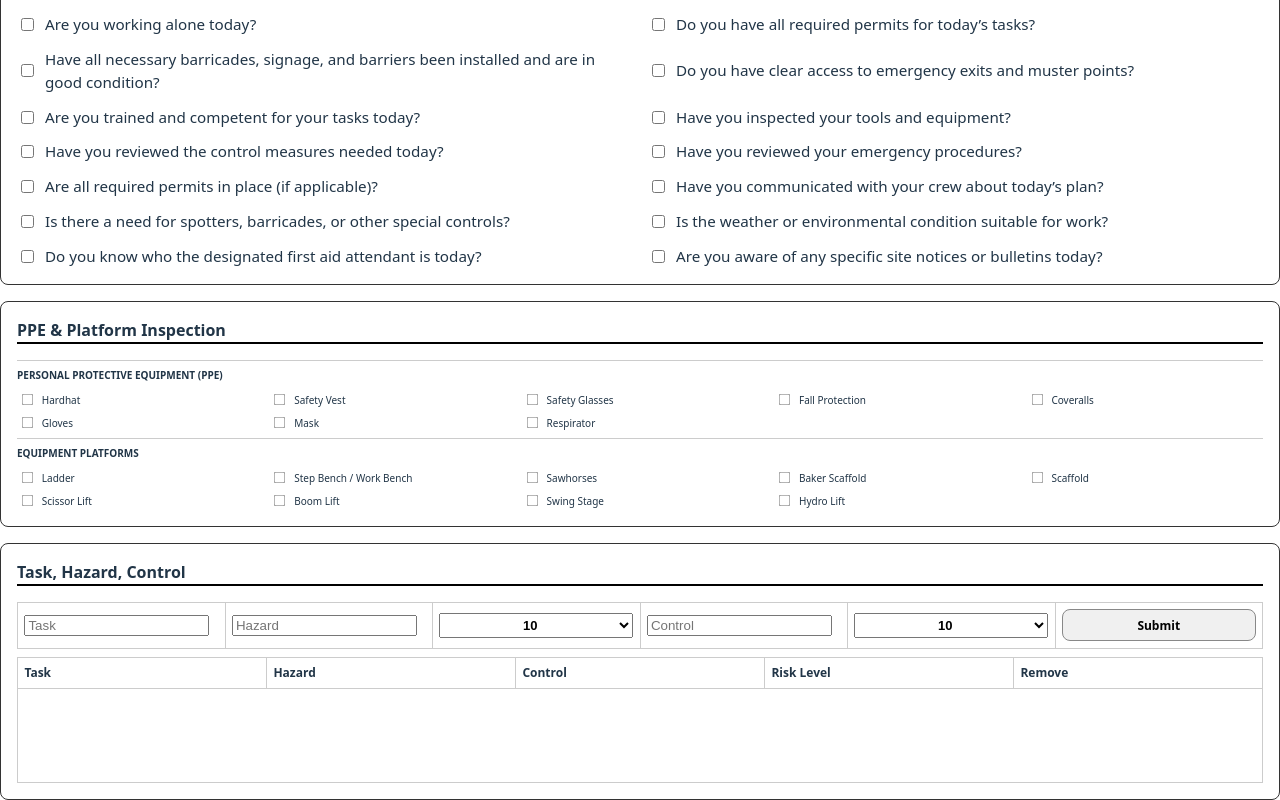
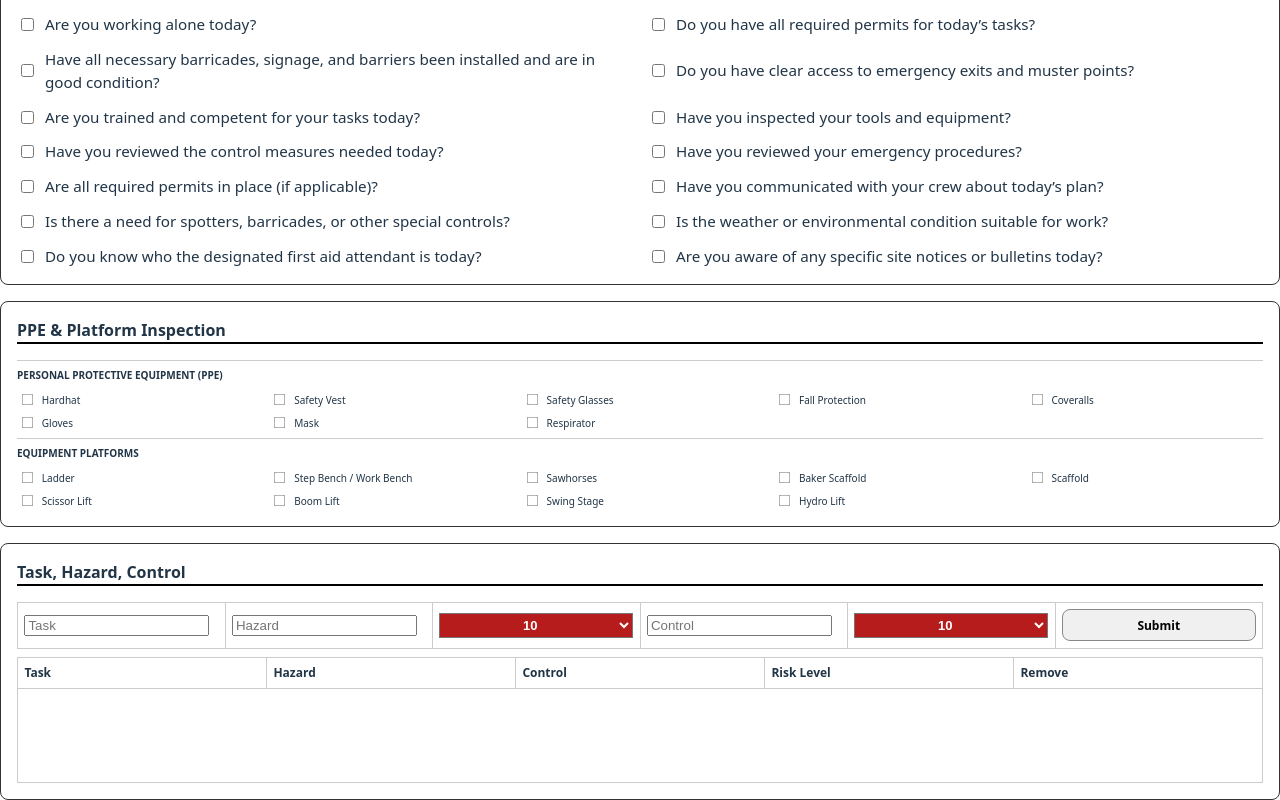
Before and after one commit to HrdHat/Hrdhat, a React (Vite) app: page /flra in a window 1280 px wide. Shown: the part 484-1284 px from the top of the page. Built offline with nearby package versions, Linux system fonts and the light colour scheme.

Commit message:
updated color in scrollwheel in thcmodule

```diff
--- a/src/components/thcmodule.tsx
+++ b/src/components/thcmodule.tsx
@@ -8,6 +8,18 @@ interface Entry {
   control: string;
   controlRisk: number;
 }
+const riskColors: { [key: number]: string } = {
+  1: "#00e676", // bright green
+  2: "#66bb6a",
+  3: "#cddc39",
+  4: "#ffeb3b",
+  5: "#ffc107",
+  6: "#ff9800",
+  7: "#ff5722",
+  8: "#f44336",
+  9: "#e53935",
+  10: "#b71c1c", // deep red
+};
 
 const THCModule: React.FC = () => {
   const [entries, setEntries] = useState<Entry[]>([]);
@@ -64,6 +76,10 @@ const THCModule: React.FC = () => {
                 className="risk-select"
                 value={hazardRisk}
                 onChange={(e) => setHazardRisk(parseInt(e.target.value))}
+                style={{
+                  backgroundColor: riskColors[hazardRisk],
+                  color: "#fff",
+                }}
               >
                 {[...Array(10)].map((_, i) => (
                   <option key={i} value={i + 1}>
@@ -85,6 +101,10 @@ const THCModule: React.FC = () => {
                 className="risk-select"
                 value={controlRisk}
                 onChange={(e) => setControlRisk(parseInt(e.target.value))}
+                style={{
+                  backgroundColor: riskColors[controlRisk],
+                  color: "#fff",
+                }}
               >
                 {[...Array(10)].map((_, i) => (
                   <option key={i} value={i + 1}>
```
